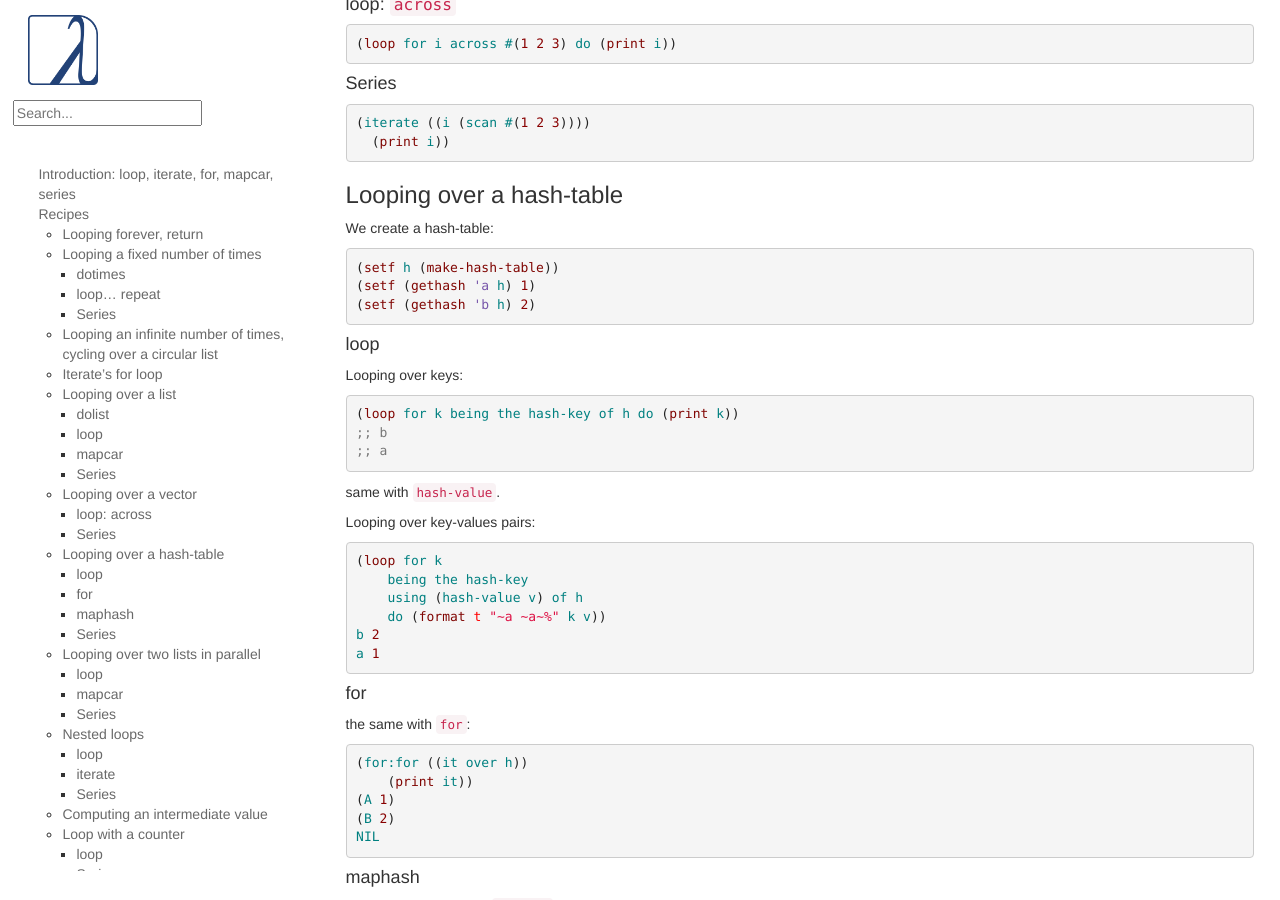
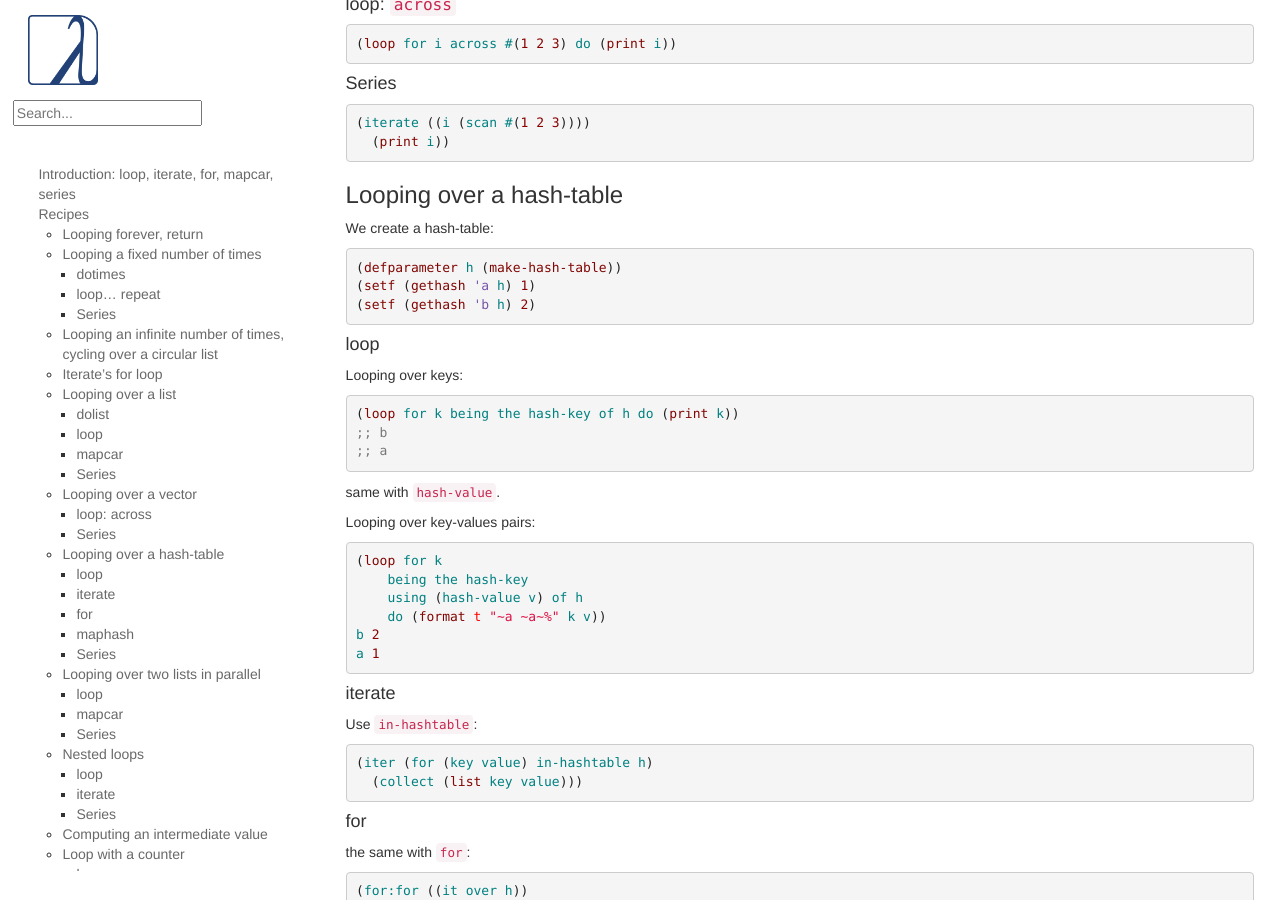
Before and after one commit to LispCookbook/cl-cookbook, a Jekyll site: the page built from iteration.md, in a window 1280 px wide and 900 px high, scrolled down 5512 px. Built offline with Jekyll 4.4.1, drawn with Linux system fonts in a browser that asks for light colours.

Commit message:
iteration: iterate's in-hashtable

```diff
--- a/iteration.md
+++ b/iteration.md
@@ -396,7 +396,7 @@ With `on`, we loop over the cdr of the list:
 We create a hash-table:
 
 ~~~lisp
-(setf h (make-hash-table))
+(defparameter h (make-hash-table))
 (setf (gethash 'a h) 1)
 (setf (gethash 'b h) 2)
 ~~~
@@ -422,6 +422,15 @@ Looping over key-values pairs:
     do (format t "~a ~a~%" k v))
 b 2
 a 1
+~~~
+
+#### iterate
+
+Use `in-hashtable`:
+
+~~~lisp
+(iter (for (key value) in-hashtable h)
+  (collect (list key value)))
 ~~~
 
 #### for
```
